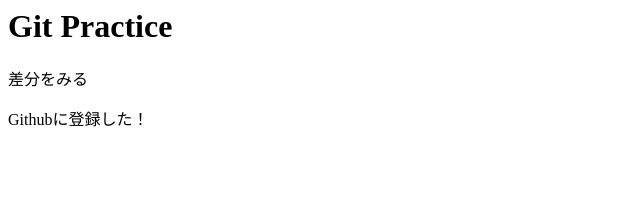
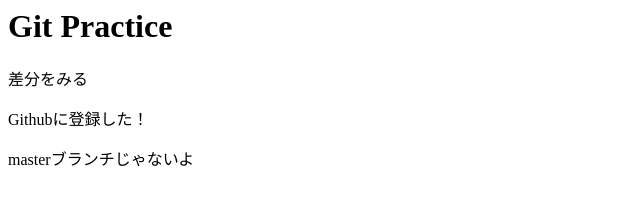
Before and after one commit to nozo-h/git_practice, a plain HTML site: page index.html in a window 1280 px wide. Shown: the whole page, without its empty margins (0-640 px from the left). Drawn offline with Linux system fonts and the light colour scheme.

Commit message:
otherbranch

```diff
--- a/index.html
+++ b/index.html
@@ -1,3 +1,4 @@
 <h1>Git Practice</h1>
 <p>差分をみる</p>
 <p>Githubに登録した！</p>
+<p>masterブランチじゃないよ</p>
```
